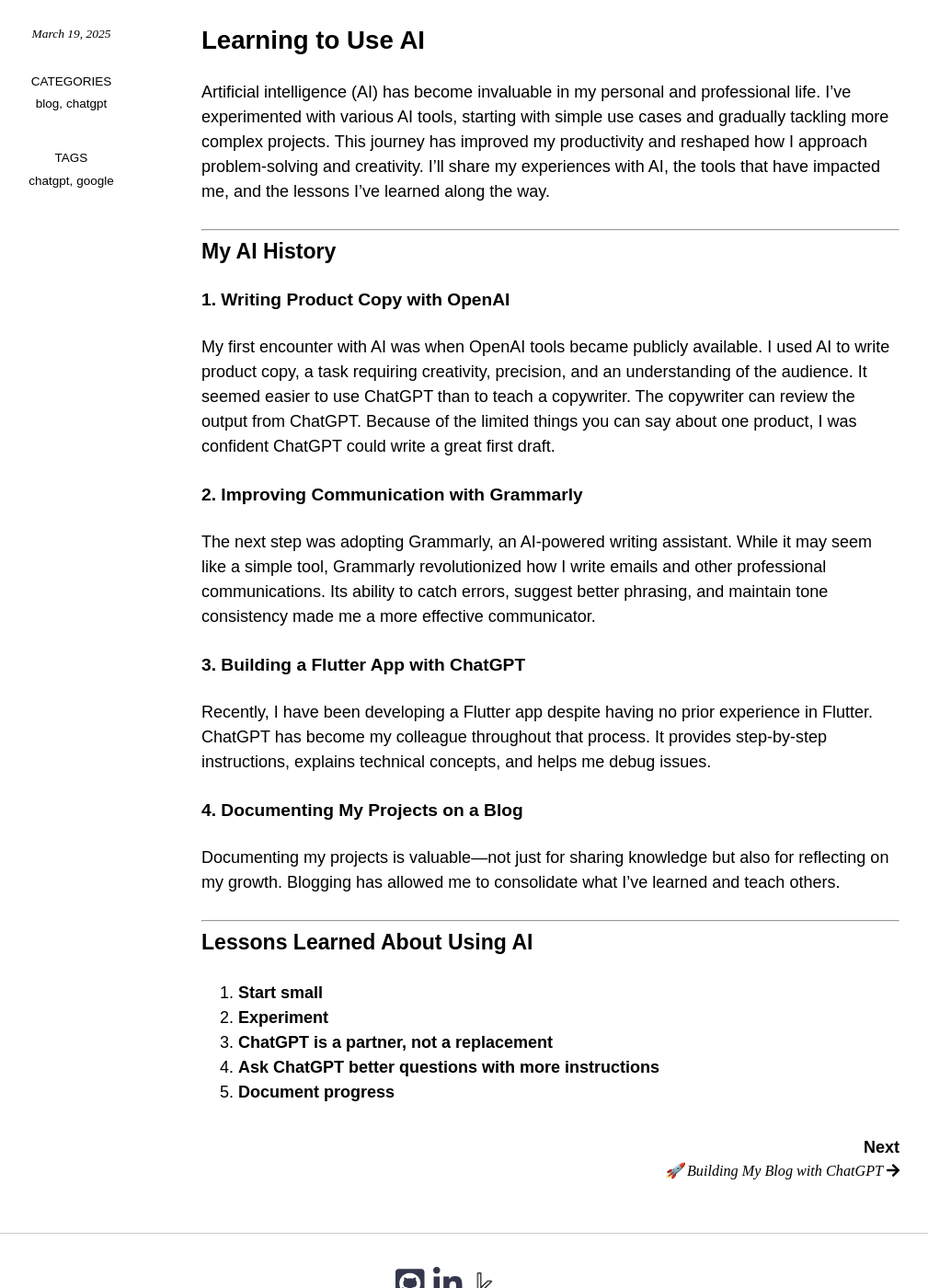
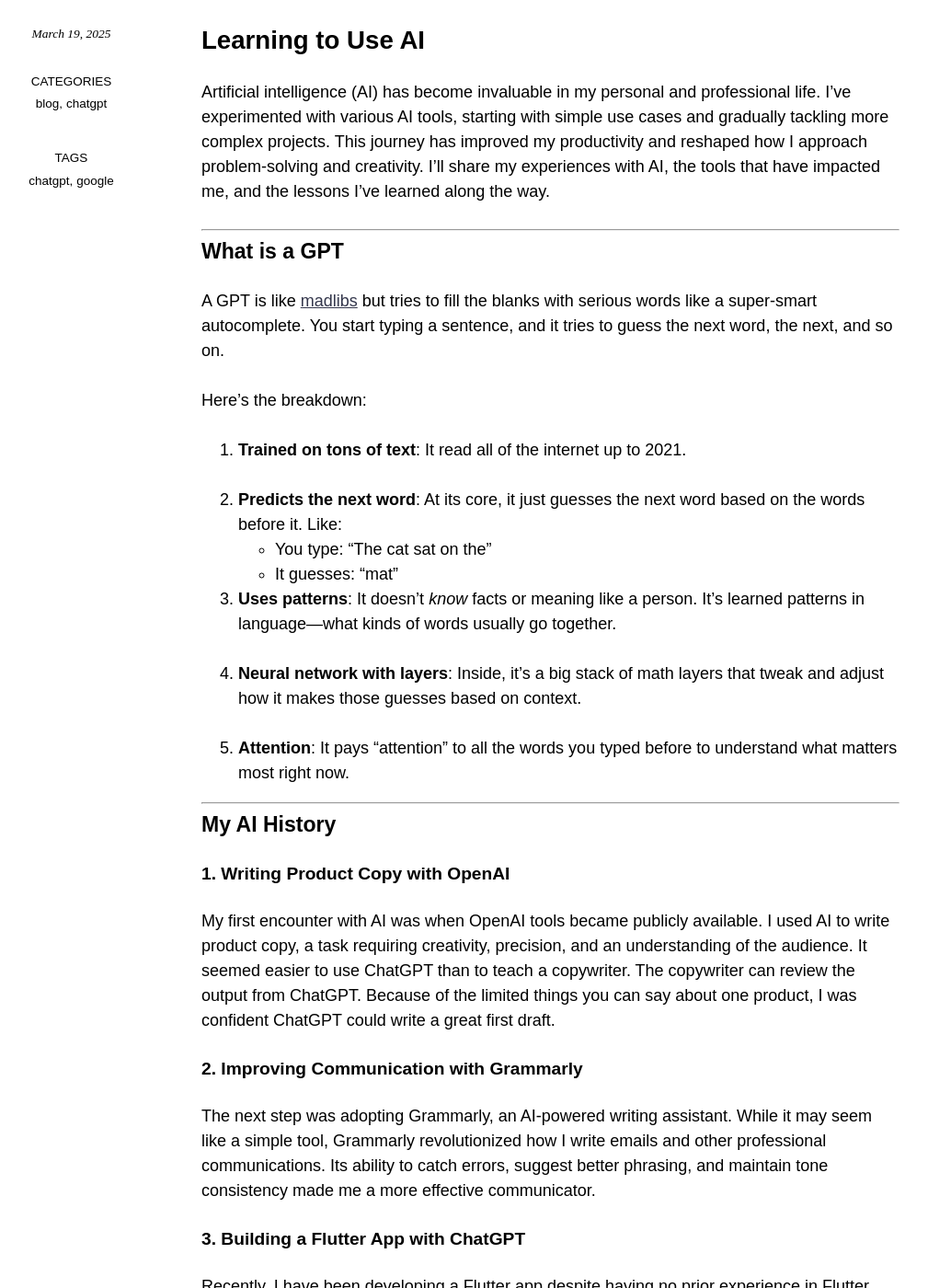
Before and after one commit to tsgillam/funitureworld, a Jekyll site: the page built from _posts/2025-03-19-my-first-post.md, in a window 1280 px wide and 1400 px high, scrolled down 645 px. Shown: the whole window at 92% size, without its empty margins (156-1165 px from the left). Built offline with Jekyll 4.4.1, drawn with Linux system fonts in a browser that asks for light colours; nearby versions of some CDN libraries.

Commit message:
Update 2025-03-19-my-first-post.md

```diff
--- a/_posts/2025-03-19-my-first-post.md
+++ b/_posts/2025-03-19-my-first-post.md
@@ -14,6 +14,26 @@ image:
 ## Learning to Use AI
 
 Artificial intelligence (AI) has become invaluable in my personal and professional life. I’ve experimented with various AI tools, starting with simple use cases and gradually tackling more complex projects. This journey has improved my productivity and reshaped how I approach problem-solving and creativity. I’ll share my experiences with AI, the tools that have impacted me, and the lessons I’ve learned along the way.
+
+---
+
+### **What is a GPT**
+
+A GPT is like [madlibs](https://madlibs.com/) but tries to fill the blanks with serious words like a super-smart autocomplete. You start typing a sentence, and it tries to guess the next word, the next, and so on.
+
+Here’s the breakdown:
+
+1. **Trained on tons of text**: It read all of the internet up to 2021.
+
+2. **Predicts the next word**: At its core, it just guesses the next word based on the words before it. Like:
+   - You type: “The cat sat on the”
+   - It guesses: “mat”
+
+3. **Uses patterns**: It doesn’t *know* facts or meaning like a person. It’s learned patterns in language—what kinds of words usually go together.
+
+4. **Neural network with layers**: Inside, it’s a big stack of math layers that tweak and adjust how it makes those guesses based on context.
+
+5. **Attention**: It pays “attention” to all the words you typed before to understand what matters most right now.
 
 ---
 
```
